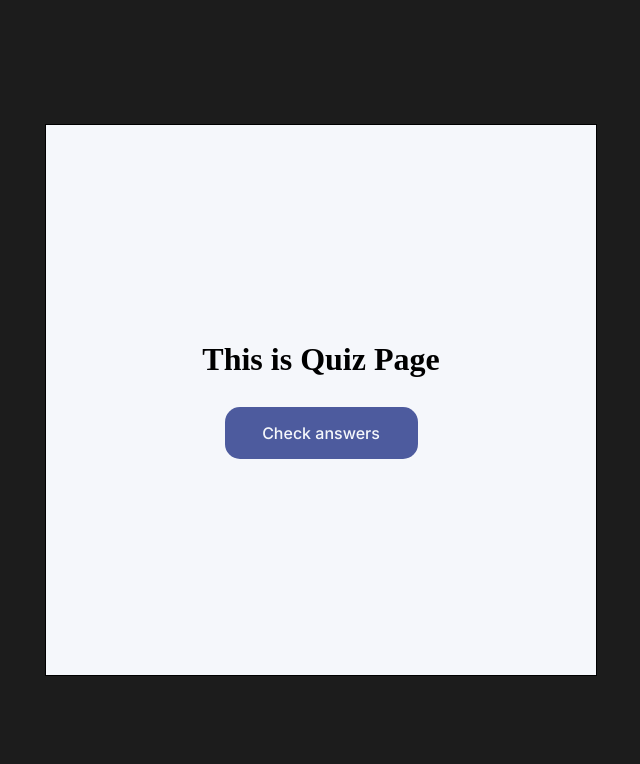
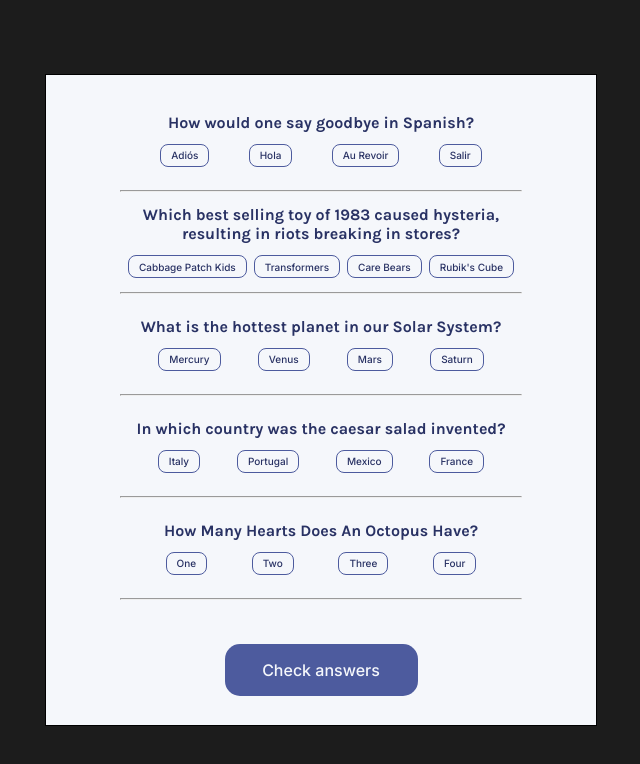
Before and after one commit to Sarthak4730/React, a React (Vite) app in the folder quiz/: page /quiz in a window 1280 px wide. Shown: the top 764 px of the page, without its empty margins (319-959 px from the left). Built offline with nearby package versions, Linux system fonts and the light colour scheme.

Commit message:
css complete and Question accepts props -q, opts

```diff
--- a/quiz/src/components/Analysis.jsx
+++ b/quiz/src/components/Analysis.jsx
@@ -1,11 +1,19 @@
 import React from "react"
 import { Link } from "react-router-dom"
+import Question from "./Question"
 
 export default function Analysis(){
     return (
         <div className="box">
-            <h1>This is Analysis Page</h1>
-            <Link to="/">Play again</Link>
+            <Question q="How would one say goodbye in Spanish?" opts={["Adiós", "Hola", "Au Revoir", "Salir"]} />
+            <Question q="Which best selling toy of 1983 caused hysteria, resulting in riots breaking in stores?" opts={["Cabbage Patch Kids", "Transformers", "Care Bears", "Rubik's Cube"]} />
+            <Question q="What is the hottest planet in our Solar System?" opts={["Mercury", "Venus", "Mars", "Saturn"]} />
+            <Question q="In which country was the caesar salad invented?" opts={["Italy", "Portugal", "Mexico", "France"]} />
+            <Question q="How Many Hearts Does An Octopus Have?" opts={["One", "Two", "Three", "Four"]} />
+            <div className="last">
+                <h3 className="eh-three">You scored 3/5 correct answers</h3>
+                <Link to="/">Play again</Link>
+            </div>
         </div>
     )
 }
--- a/quiz/src/components/Question.jsx
+++ b/quiz/src/components/Question.jsx
@@ -1,9 +1,18 @@
 import React from "react"
 
-export default function Question(){
+export default function Question(props){
     return (
-        <div className="box">
-            <h1>Sample Question</h1>
-        </div>
+        <>
+            <div className="q-box">
+                <h3 className="eh-three">{props.q}</h3>
+                <div className="answer-options-box">
+                    <div className="answer-option">{props.opts[0]}</div>
+                    <div className="answer-option">{props.opts[1]}</div>
+                    <div className="answer-option">{props.opts[2]}</div>
+                    <div className="answer-option">{props.opts[3]}</div>
+                </div>
+            </div>
+            <hr />
+        </>
     )
 }
--- a/quiz/src/components/Quiz.jsx
+++ b/quiz/src/components/Quiz.jsx
@@ -1,10 +1,15 @@
 import React from "react"
 import { Link } from "react-router-dom"
+import Question from "./Question"
 
 export default function Quiz(){
     return (
         <div className="box">
-            <h1>This is Quiz Page</h1>
+            <Question q="How would one say goodbye in Spanish?" opts={["Adiós", "Hola", "Au Revoir", "Salir"]} />
+            <Question q="Which best selling toy of 1983 caused hysteria, resulting in riots breaking in stores?" opts={["Cabbage Patch Kids", "Transformers", "Care Bears", "Rubik's Cube"]} />
+            <Question q="What is the hottest planet in our Solar System?" opts={["Mercury", "Venus", "Mars", "Saturn"]} />
+            <Question q="In which country was the caesar salad invented?" opts={["Italy", "Portugal", "Mexico", "France"]} />
+            <Question q="How Many Hearts Does An Octopus Have?" opts={["One", "Two", "Three", "Four"]} />
             <Link to="/analysis">Check answers</Link>
         </div>
     )
--- a/quiz/src/index.css
+++ b/quiz/src/index.css
@@ -16,7 +16,7 @@ body{
 .box{
   border: 1px solid black;
   width: 550px;
-  height: 550px;
+  height: 650px;
   background-color: #F5F7FB;
   display: flex;
   flex-direction: column;
@@ -60,3 +60,58 @@ a:hover{
   color: #4D5B9E;
   border: 3px solid #4D5B9E;
 }
+
+.q-box{
+  width: 400px;
+  height: 85px;
+  text-align: center;
+  display: flex;
+  flex-direction: column;
+  justify-content: center;
+}
+.eh-three{
+  color: #293264;
+  font-family: 'Karla';
+  font-weight: 700;
+  font-size: 16px;
+}
+.answer-options-box{
+  display: flex;
+  justify-content: space-evenly;
+  margin-top: 12px;
+  margin-bottom: 15px;
+}
+.answer-option{
+  max-width: 100px;
+  padding: 0 10px;
+  height: 21px;
+  border-radius: 8px;
+  border: 1px solid #4D5B9E;
+  color: #293264;
+  font-family: 'Inter';
+  font-weight: 500;
+  font-size: 10px;
+  display: flex;
+  justify-content: center;
+  align-items: center;
+}
+.answer-option:hover{
+  cursor: pointer;
+  background-color: #D6DBF5;
+  border: none;
+}
+hr{
+  width: 400px;
+  background-color: #DBDEF0;
+  margin-bottom: 15px;
+}
+
+.last{
+  display: flex;
+  height: 60px;
+  align-items: center;
+  gap: 15px;
+}
+.last > a{
+  margin-top: 0;
+}
```
